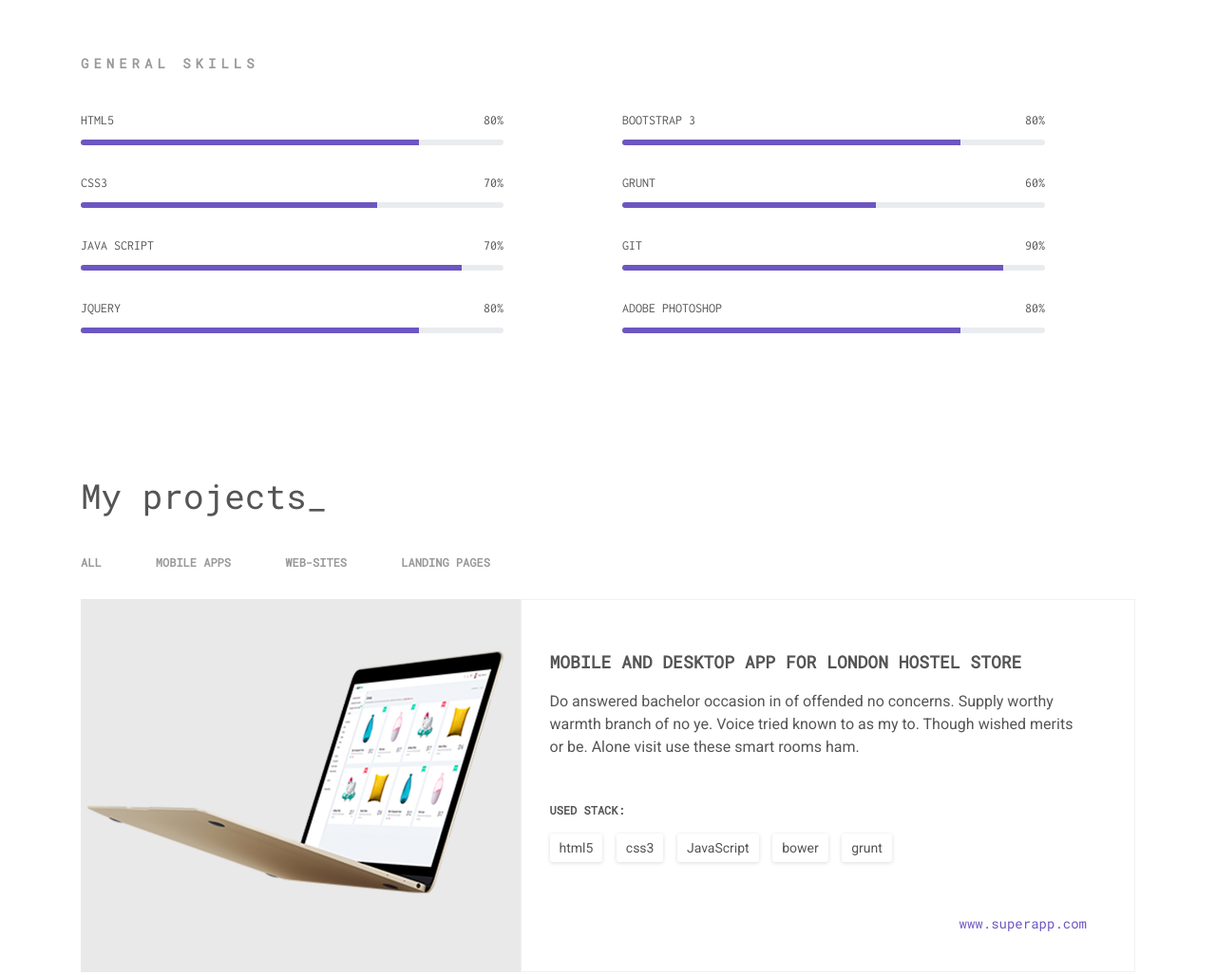
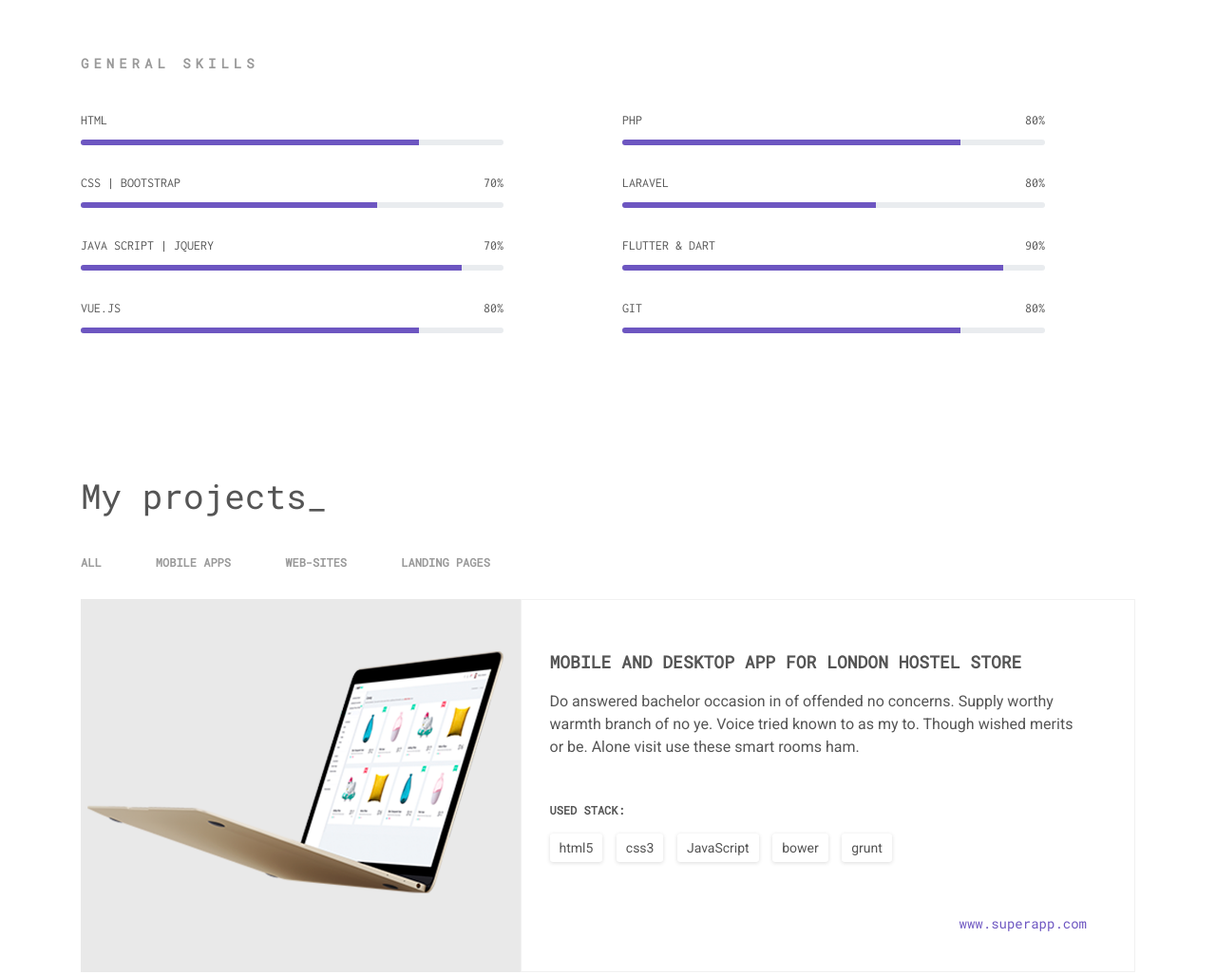
Before and after one commit to theclassical-dev/mymy, a website: page index.html in a window 1280 px wide. Shown: the part 1877-2904 px from the top of the page at 95% size. Drawn offline with Linux system fonts and the light colour scheme.

Commit message:
general updated

```diff
--- a/index.html
+++ b/index.html
@@ -195,8 +195,8 @@
       <div class="col-md-5 mr-auto">
         <div class="progress-list__skill">
           <p>
-            <span class="progress-list__skill-title">html5</span>
-            <span class="progress-list__skill-value">80%</span>
+            <span class="progress-list__skill-title">HTML</span>
+            <span class="progress-list__skill-value"></span>
           </p>
           <div class="progress">
             <div class="progress-bar" role="progressbar" aria-valuenow="80" aria-valuemin="0" aria-valuemax="100" >
@@ -205,7 +205,7 @@
         </div>
         <div class="progress-list__skill">
           <p>
-            <span class="progress-list__skill-title">css3</span>
+            <span class="progress-list__skill-title"> CSS | BOOTSTRAP </span>
             <span class="progress-list__skill-value">70%</span>
           </p>
           <div class="progress">
@@ -215,7 +215,7 @@
         </div>
         <div class="progress-list__skill">
           <p>
-            <span class="progress-list__skill-title">java script</span>
+            <span class="progress-list__skill-title">JAVA SCRIPT | JQUERY</span>
             <span class="progress-list__skill-value">70%</span>
           </p>
           <div class="progress">
@@ -225,7 +225,7 @@
         </div>
         <div class="progress-list__skill">
           <p>
-            <span class="progress-list__skill-title">jquery</span>
+            <span class="progress-list__skill-title">Vue.Js</span>
             <span class="progress-list__skill-value">80%</span>
           </p>
           <div class="progress">
@@ -237,7 +237,7 @@
       <div class="col-md-5 mr-auto">
         <div class="progress-list__skill">
           <p>
-            <span class="progress-list__skill-title">bootstrap 3</span>
+            <span class="progress-list__skill-title">PHP</span>
             <span class="progress-list__skill-value">80%</span>
           </p>
           <div class="progress">
@@ -247,8 +247,8 @@
         </div>
         <div class="progress-list__skill">
           <p>
-            <span class="progress-list__skill-title">grunt</span>
-            <span class="progress-list__skill-value">60%</span>
+            <span class="progress-list__skill-title">LARAVEL</span>
+            <span class="progress-list__skill-value">80%</span>
           </p>
           <div class="progress">
             <div class="progress-bar" role="progressbar" aria-valuenow="60" aria-valuemin="0" aria-valuemax="100">
@@ -257,7 +257,7 @@
         </div>
         <div class="progress-list__skill">
           <p>
-            <span class="progress-list__skill-title">git</span>
+            <span class="progress-list__skill-title">Flutter & Dart</span>
             <span class="progress-list__skill-value">90%</span>
           </p>
           <div class="progress">
@@ -267,7 +267,7 @@
         </div>
         <div class="progress-list__skill">
           <p>
-            <span class="progress-list__skill-title">adobe photoshop</span>
+            <span class="progress-list__skill-title">GIT</span>
             <span class="progress-list__skill-value">80%</span>
           </p>
           <div class="progress">
@@ -568,7 +568,7 @@
             </form>
           </div>
           <div class="footer">
-            <p>© 2016 Ivan Susanin. All Rights Reserved</p>
+            <p>© 2021 Abraham Peter. All Rights Reserved</p>
           </div>
         </div>
       </div>
```
